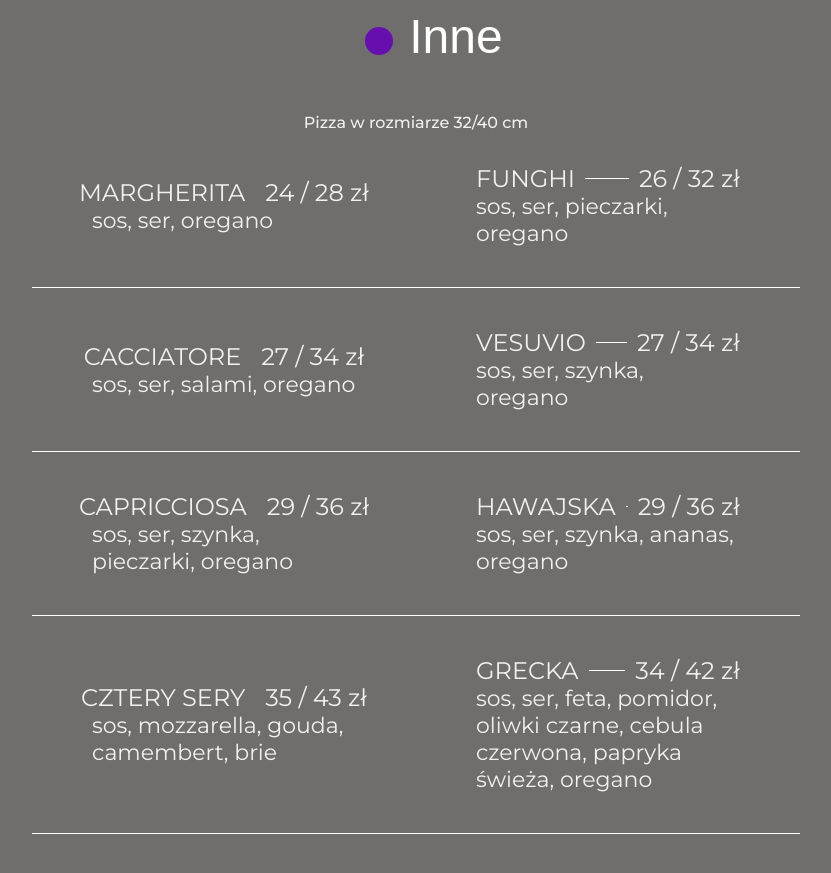
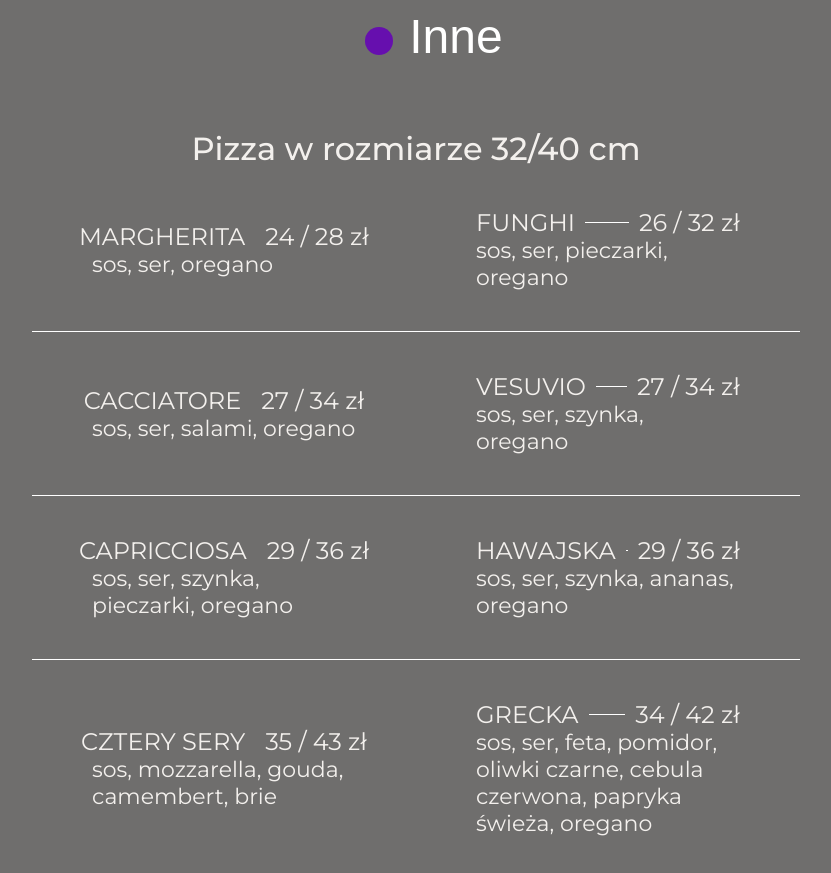
Before and after one commit to WiktorSmura/smaki-i-kolory, a Next.js app: page / in a window 1280 px wide. Shown: the part 1068-1941 px from the top of the page, without its empty margins (224-1055 px from the left). Built offline with nearby package versions, Linux system fonts and the light colour scheme.

Commit message:
menu styles repairs

```diff
--- a/components/organisms/Menu/Menu.module.scss
+++ b/components/organisms/Menu/Menu.module.scss
@@ -53,6 +53,11 @@
       height: 23.7rem;
     }
 
+    .subheading {
+      font-size: 3.2rem;
+      margin-bottom: 4rem;
+    }
+
     .menuItems {
       display: flex;
       flex-flow: row wrap;
```
